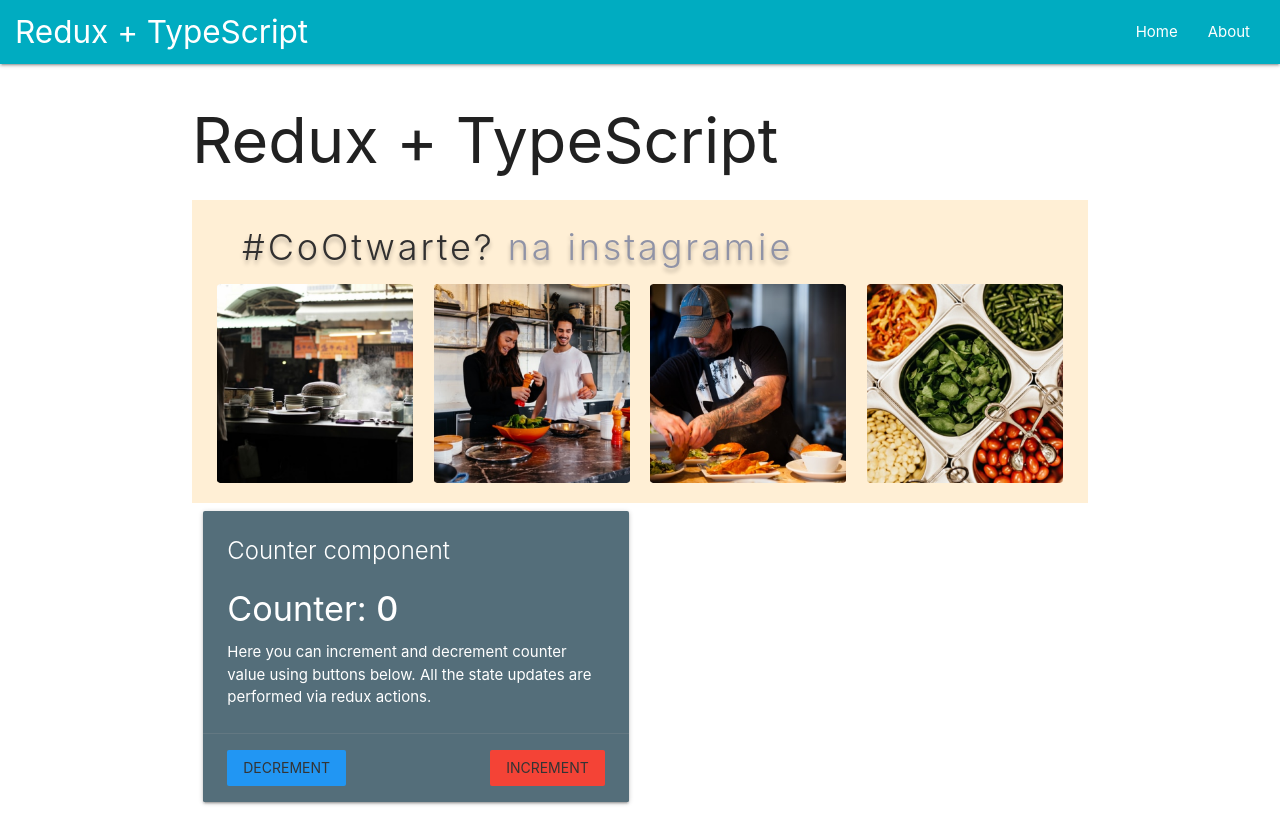
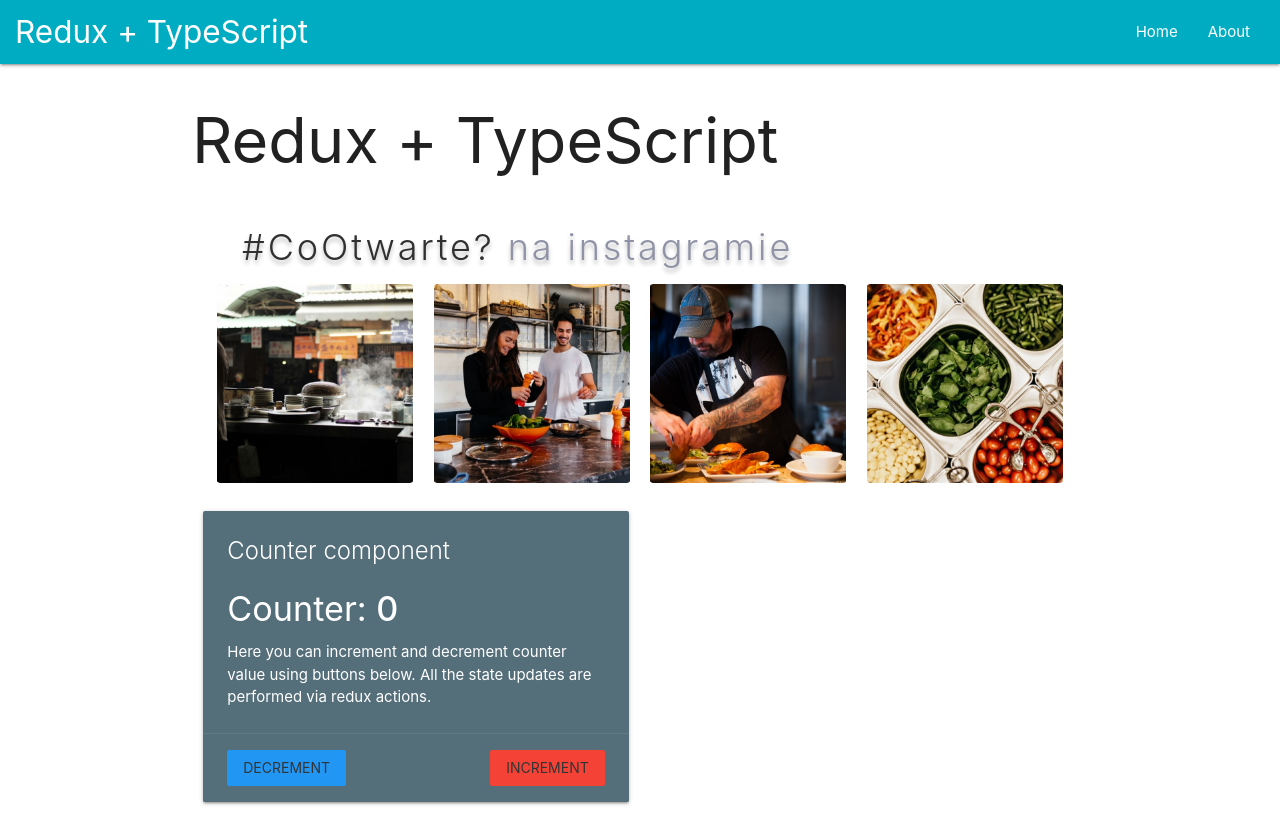
Before and after one commit to farce1/CodersCamp2020.Project.FullStack-Node-React, a React (Create React App) app in the folder client/: page / in a window 1280 px wide. Built offline with nearby package versions, Linux system fonts and the light colour scheme.

Commit message:
update styles of socials section; add hover effects

```diff
--- a/client/src/components/socials/Socials.tsx
+++ b/client/src/components/socials/Socials.tsx
@@ -1,11 +1,26 @@
 import React, { Fragment } from 'react';
-import { ImagesWrapper, InstaImg, SocialsWrapper, Title, TitleContinuation } from './socials.styles';
+import {
+  ImagesWrapper,
+  InstaImg,
+  InstaTitle,
+  SingleImageWrapper,
+  SocialsWrapper,
+  SocialsTitle,
+  TitleContinuation,
+} from './socials.styles';
 import { AppConsts } from '../../constants';
 
 const Socials: React.FC = () => {
   const generateImages = () => {
     return [0, 1, 2, 3].map(_ => {
-      return <InstaImg style={{ backgroundImage: `url(assets/images/socials/socials${_}.png)` }} />;
+      return (
+        <a href="https://www.w3schools.com" target="_blank" rel="noopener noreferrer">
+          <SingleImageWrapper>
+            <InstaImg style={{ backgroundImage: `url(assets/images/socials/socials${_}.png)` }} />
+            <InstaTitle>abc</InstaTitle>
+          </SingleImageWrapper>
+        </a>
+      );
     });
   };
 
@@ -13,7 +28,7 @@ const Socials: React.FC = () => {
     <Fragment>
       <SocialsWrapper>
         <TitleContinuation>
-          <Title>{AppConsts.APP_TITLE}</Title> na instagramie
+          <SocialsTitle>{AppConsts.APP_TITLE}</SocialsTitle> na instagramie
         </TitleContinuation>
         <ImagesWrapper>{generateImages()}</ImagesWrapper>
       </SocialsWrapper>
--- a/client/src/components/socials/socials.styles.tsx
+++ b/client/src/components/socials/socials.styles.tsx
@@ -4,7 +4,22 @@ export const SocialsWrapper = styled.section`
   display: flex;
   flex-direction: column;
   padding: 1em;
-  background: papayawhip;
+  background: transparent;
+`;
+
+export const SocialsTitle = styled.span`
+  font-style: normal;
+  font-weight: 300;
+  font-size: 36px;
+  line-height: 64px;
+  letter-spacing: 0.08em;
+  color: #313030;
+  text-shadow: 0px 4px 4px rgba(0, 0, 0, 0.25);
+`;
+
+export const TitleContinuation = styled(SocialsTitle)`
+  color: #9093a6;
+  padding-left: 35px;
 `;
 
 export const ImagesWrapper = styled.div`
@@ -14,27 +29,44 @@ export const ImagesWrapper = styled.div`
   align-content: space-between;
 `;
 
+export const SingleImageWrapper = styled.div`
+  position: relative;
+  overflow: hidden;
+  border-radius: 3px;
+
+  &:hover div {
+    -ms-transform: scale(1.2);
+    -moz-transform: scale(1.2);
+    -webkit-transform: scale(1.2);
+    -o-transform: scale(1.2);
+    transform: scale(1.2);
+    opacity: 0.5;
+  }
+  &:hover span {
+    opacity: 1;
+  }
+`;
+
 export const InstaImg = styled.div`
   margin: 5px;
   width: 196px;
   height: 199px;
-  border-radius: 3px;
   background-repeat: no-repeat;
   background-size: cover;
   background-position: center;
+  -webkit-transition: all 0.5s;
+  -moz-transition: all 0.5s;
+  -o-transition: all 0.5s;
+  transition: all 0.5s;
 `;
 
-export const Title = styled.span`
-  font-style: normal;
-  font-weight: 300;
-  font-size: 36px;
-  line-height: 64px;
-  letter-spacing: 0.08em;
+export const InstaTitle = styled.span`
+  position: absolute;
+  left: 50%;
+  top: 50%;
+  transform: translate(-50%, -50%);
+  font-size: 25px;
   color: #313030;
-  text-shadow: 0px 4px 4px rgba(0, 0, 0, 0.25);
+  opacity: 0;
+  transition: all 0.5s;
 `;
-
-export const TitleContinuation = styled(Title)`
-  color: #9093a6;
-  padding-left: 35px;
-`;
```
